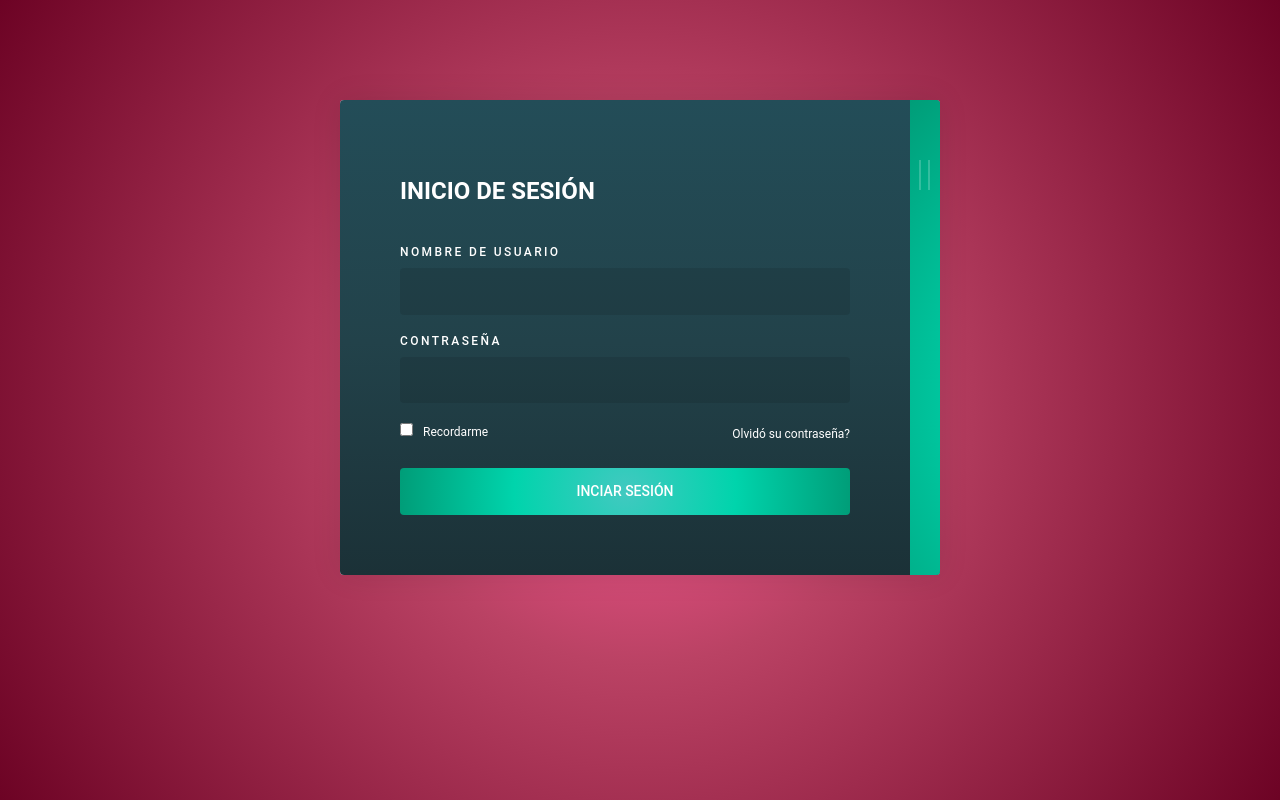
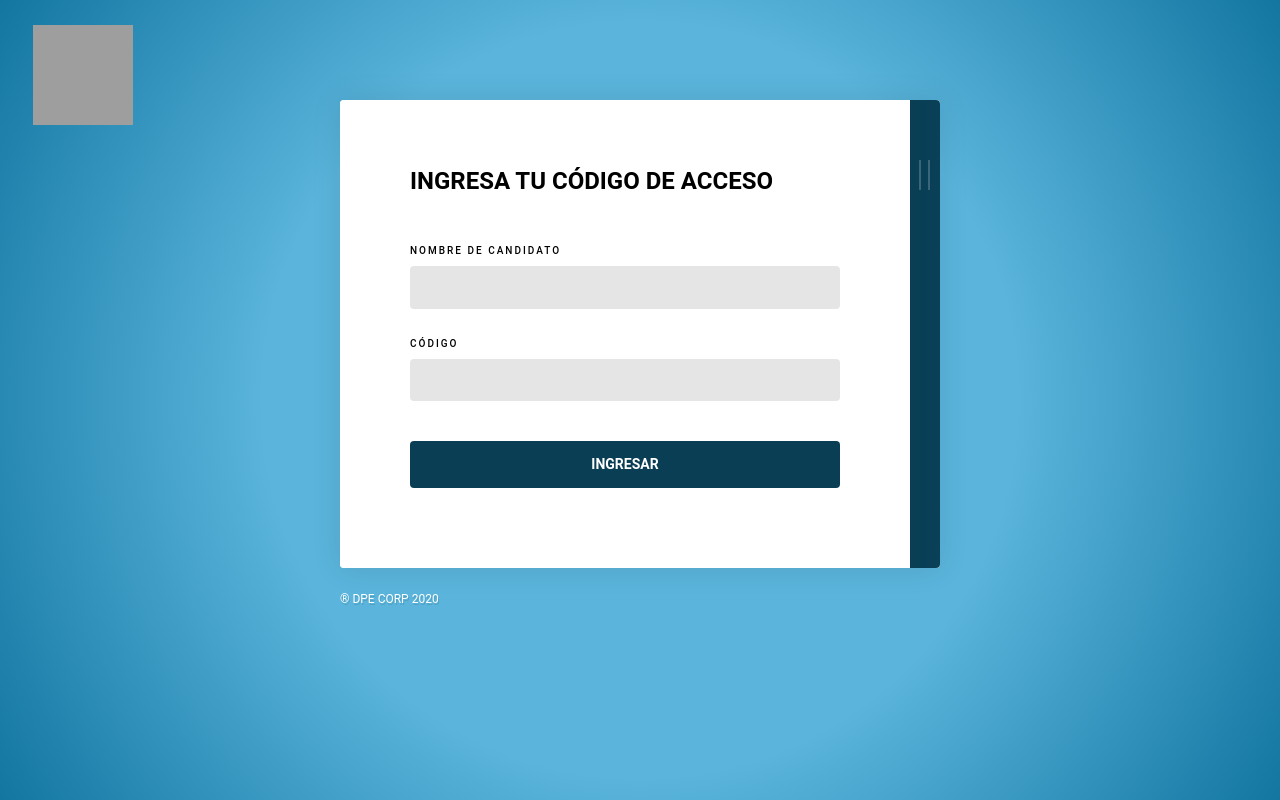
Before and after one commit to ossirixs/DPE_CORP, a Django app: page / in a window 1280 px wide. Run offline with Django 3.2, Linux system fonts and the light colour scheme; grey boxes are pictures that could not be loaded.

Commit message:
Login logo

```diff
--- a/users/templates/login.html
+++ b/users/templates/login.html
@@ -11,7 +11,8 @@
 	}
 
 	body {
-	  background: radial-gradient(circle, rgba(255,91,151,1) 0%, rgba(186,66,100,1) 35%, rgba(107,0,34,0.99) 100%);
+background: rgb(90,180,219);
+background: radial-gradient(circle, rgba(90,180,219,1) 50%, rgba(18,118,161,1) 100%);
 	  color: rgba(0, 0, 0, 0.6);
 	  font-family: "Roboto", sans-serif;
 	  font-size: 14px;
@@ -68,7 +69,7 @@
 	  left: 50%;
 	  width: 30px;
 	  height: 4px;
-	  background: #4285F4;
+	  background: #093E54;
 	  -webkit-transform: translate(-50%, -50%);
 			  transform: translate(-50%, -50%);
 	}
@@ -85,13 +86,25 @@
 			  transform: translate(0, -25%) scale(1);
 	  opacity: 1;
 	}
+	.space-m {
+	    width: 100%;
+	    padding-top: 15px;
+    }
+    .space-s {
+	    width: 100%;
+	    padding-top: 10px;
+    }
+    .space-l {
+	    width: 100%;
+	    padding-top: 25px;
+    }
 	.form-group {
 	  display: -webkit-box;
 	  display: flex;
 	  flex-wrap: wrap;
 	  -webkit-box-pack: justify;
 			  justify-content: space-between;
-	  margin: 0 0 20px;
+	  margin: 0 0 15px;
 	}
 	.form-group:last-child {
 	  margin: 0;
@@ -99,8 +112,8 @@
 	.form-group label {
 	  display: block;
 	  margin: 0 0 10px;
-	  color: #FFFFFF;
-	  font-size: 12px;
+	  color: black;
+	  font-size: 10px;
 	  font-weight: 500;
 	  line-height: 1;
 	  text-transform: uppercase;
@@ -117,7 +130,7 @@
 	  border: 0;
 	  border-radius: 4px;
 	  box-sizing: border-box;
-	  padding: 12px 20px;
+	  padding: 10px 20px;
 	  color: rgba(0, 0, 0, 0.6);
 	  font-family: inherit;
 	  font-size: inherit;
@@ -137,13 +150,12 @@
 	}
 	.form-group button {
 	  outline: none;
-	  background: rgb(65,201,192);
-	  background: radial-gradient(circle, rgba(65,201,192,1) 0%, rgba(0,212,172,1) 49%, rgba(0,157,120,1) 100%);
 	  width: 100%;
 	  border: 0;
 	  border-radius: 4px;
 	  padding: 12px 20px;
-	  color: #FFFFFF;
+	  background: #093E54;
+	  color: white;
 	  font-family: inherit;
 	  font-size: inherit;
 	  font-weight: 500;
@@ -153,7 +165,7 @@
 	}
 	.two .form-group button {
 	  background: #FFFFFF;
-	  color: #4285F4;
+	  color: #093E54 ;
 	}
 	.form-group .form-remember {
 	  font-size: 12px;
@@ -172,11 +184,9 @@
 	  text-decoration: none;
 	}
 	.form-panel {
-	  padding: 60px calc(5% + 60px) 60px 60px;
+	  padding: 50px calc(5% + 70px) 65px 70px;
 	  box-sizing: border-box;
-	  background: rgb(38,52,56);
-	  background: rgb(27,49,55);
-	  background: linear-gradient(0deg, rgba(27,49,55,1) 0%, rgba(34,66,74,1) 49%, rgba(35,77,88,1) 100%);
+	  background: white;
 	}
 	.form-panel.one:before {
 	  content: '';
@@ -197,11 +207,11 @@
 	  position: absolute;
 	  top: 0;
 	  left: 95%;
-	  background: rgb(65,201,192);
-	  background: radial-gradient(circle, rgba(65,201,192,1) 0%, rgba(0,212,172,1) 49%, rgba(0,157,120,1) 100%);
+background: rgb(9,62,84);
+background: linear-gradient(90deg, rgba(9,62,84,1) 0%, rgba(18,118,161,1) 100%);
 	  width: 100%;
 	  min-height: 100%;
-	  padding: 60px calc(10% + 60px) 60px 60px;
+	  padding: 50px calc(10% + 70px) 70px 70px;
 	  -webkit-transition: 0.3s ease;
 	  transition: 0.3s ease;
 	  cursor: pointer;
@@ -241,7 +251,7 @@
 	}
 	.form-header h1 {
 	  padding: 4px 0;
-	  color: #FFFFFF;
+	  color: black;
 	  font-size: 24px;
 	  font-weight: 700;
 	  text-transform: uppercase;
@@ -284,9 +294,15 @@
 
 <!-- Form-->
 <body>
+  <div>
+    <img src="https://www.dpecorp.com.mx/images/DPECorp/logo-boutique-100.png" alt="DPE COPR" width="100" height="100"
+    style="position: absolute; -webkit-transform: translate(25%, -75%);">
+
+
+  </div>
     <div class="form">
       <div class="form-toggle"></div>
-      <div class="form-panel one">
+      <div class="form-panel two">
         <div class="form-header">
           <h1>Inicio de sesión</h1>
         </div>
@@ -300,50 +316,50 @@
               <label for="username">Nombre de Usuario</label>
               <input type="text" id="username" name="username" required="required"/>
             </div>
+            <div class="space-m"></div>
             <div class="form-group">
               <label for="password">Contraseña</label>
               <input type="password" id="password" name="password" required="required"/>
             </div>
+            <div class="space-m"></div>
             <div class="form-group">
               <label class="form-remember">
                 <input type="checkbox"/>Recordarme
               </label><a class="form-recovery" href="#">Olvidó su contraseña?</a>
             </div>
             <div class="form-group">
-              <button type="submit">Inciar sesión</button>
+              <button type="submit"><b>Iniciar sesión</b></button>
             </div>
           </form>
         </div>
       </div>
-      <div class="form-panel two">
+      <div class="form-panel one">
         <div class="form-header">
-          <h1>Registro de Usario</h1>
+          <h1>Ingresa tu código de acceso</h1>
         </div>
+        <div class="space-s"></div>
         <div class="form-content">
           <form>
             <div class="form-group">
-              <label for="username">Nombre de Usuario</label>
+              <label for="username">Nombre de Candidato</label>
               <input type="text" id="username" name="username" required="required"/>
             </div>
+            <div class="space-m"></div>
             <div class="form-group">
-              <label for="password">Contraseña</label>
+              <label for="password">Código</label>
               <input type="password" id="password" name="password" required="required"/>
             </div>
+            <div class="space-l"></div>
             <div class="form-group">
-              <label for="cpassword">Confirmar contraseña</label>
-              <input type="password" id="cpassword" name="cpassword" required="required"/>
-            </div>
-            <div class="form-group">
-              <label for="email">Email</label>
-              <input type="email" id="email" name="email" required="required"/>
-            </div>
-            <div class="form-group">
-              <button type="submit">Registrarse</button>
+              <button type="submit"><b>Ingresar</b></button>
+              <div class="space-m"></div>
             </div>
           </form>
         </div>
       </div>
     </div>
+    <div class="pen-footer">
+        <a href="https://www.dpecorp.com.mx/" target="_blank">&reg; DPE CORP 2020</a></div>
 </body>
 </html>
 
```
Also changed, not shown: users/migrations/0001_initial.py (deleted), users/migrations/0002_clientmain.py (deleted), users/migrations/0003_auto_20201027_0346.py (deleted), users/migrations/0004_auto_20201027_0445.py (deleted), users/migrations/__init__.py (deleted).
